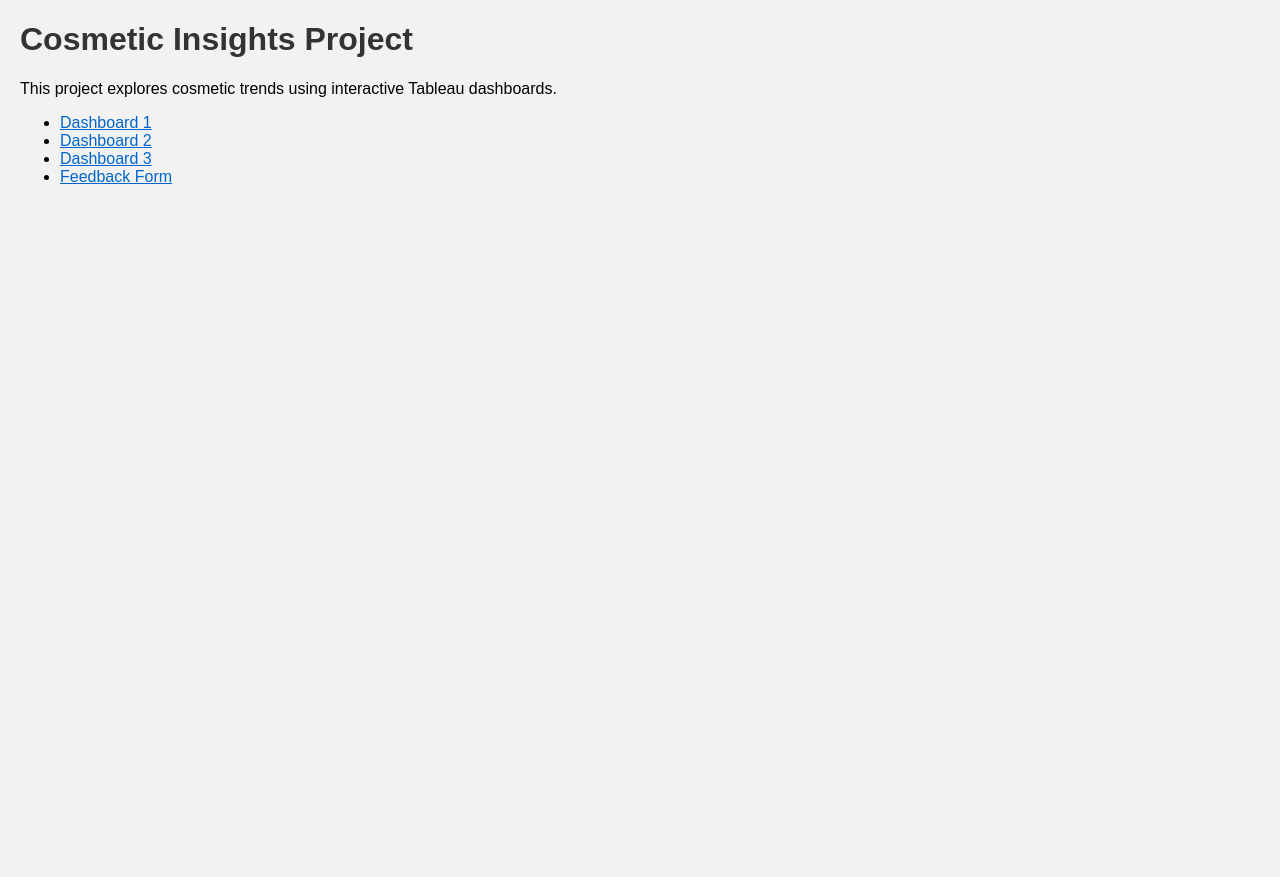
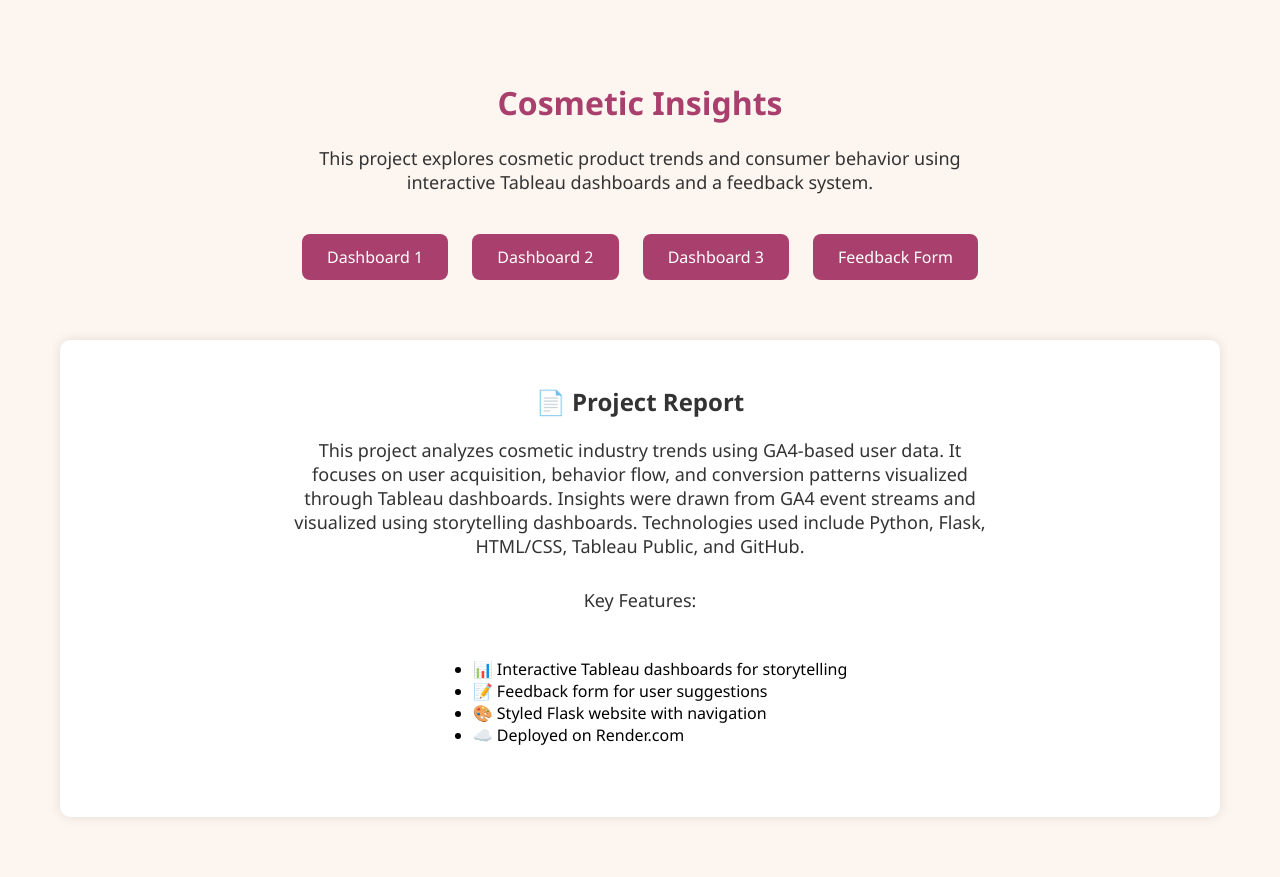
Before and after one commit to challa-obulesh/cosmetic-insights-app, a Flask app: page / in a window 1280 px wide. Before the commit the page ends 184 px from the top, so only its background shows below. Run offline with Flask 3, Linux system fonts and the light colour scheme.

Commit message:
Update home.html

```diff
--- a/templates/home.html
+++ b/templates/home.html
@@ -1,15 +1,71 @@
-
 <!DOCTYPE html>
 <html>
-<head><title>Cosmetic Insights</title><link rel="stylesheet" href="{{ url_for('static', filename='css/style.css') }}"></head>
+<head>
+    <title>Cosmetic Insights</title>
+    <link rel="stylesheet" href="{{ url_for('static', filename='css/style.css') }}">
+    <style>
+        body {
+            font-family: 'Segoe UI', sans-serif;
+            text-align: center;
+            padding: 40px;
+            background: #fdf6f0;
+        }
+        h1 {
+            color: #a83f6c;
+        }
+        p {
+            font-size: 18px;
+            color: #333;
+            max-width: 700px;
+            margin: 0 auto 30px;
+        }
+        .btn {
+            display: inline-block;
+            margin: 10px;
+            padding: 12px 25px;
+            font-size: 16px;
+            background-color: #a83f6c;
+            color: white;
+            border: none;
+            border-radius: 8px;
+            text-decoration: none;
+            transition: 0.3s;
+        }
+        .btn:hover {
+            background-color: #8e305b;
+        }
+        .report {
+            margin-top: 50px;
+            background: #fff;
+            padding: 25px;
+            border-radius: 10px;
+            box-shadow: 0 0 12px rgba(0,0,0,0.1);
+        }
+    </style>
+</head>
 <body>
-    <h1>Cosmetic Insights Project</h1>
-    <p>This project explores cosmetic trends using interactive Tableau dashboards.</p>
-    <ul>
-        <li><a href="/dashboard1">Dashboard 1</a></li>
-        <li><a href="/dashboard2">Dashboard 2</a></li>
-        <li><a href="/dashboard3">Dashboard 3</a></li>
-        <li><a href="/feedback">Feedback Form</a></li>
-    </ul>
+    <h1>Cosmetic Insights</h1>
+    <p>This project explores cosmetic product trends and consumer behavior using interactive Tableau dashboards and a feedback system.</p>
+
+    <a href="/dashboard1" class="btn">Dashboard 1</a>
+    <a href="/dashboard2" class="btn">Dashboard 2</a>
+    <a href="/dashboard3" class="btn">Dashboard 3</a>
+    <a href="/feedback" class="btn">Feedback Form</a>
+
+    <div class="report">
+        <h2>📄 Project Report</h2>
+        <p>
+            This project analyzes cosmetic industry trends using GA4-based user data. It focuses on user acquisition, behavior flow, and conversion patterns visualized through Tableau dashboards. Insights were drawn from GA4 event streams and visualized using storytelling dashboards. Technologies used include Python, Flask, HTML/CSS, Tableau Public, and GitHub.
+        </p>
+        <p>
+            Key Features:
+            <ul style="text-align: left; display: inline-block;">
+                <li>📊 Interactive Tableau dashboards for storytelling</li>
+                <li>📝 Feedback form for user suggestions</li>
+                <li>🎨 Styled Flask website with navigation</li>
+                <li>☁️ Deployed on Render.com</li>
+            </ul>
+        </p>
+    </div>
 </body>
 </html>
```
